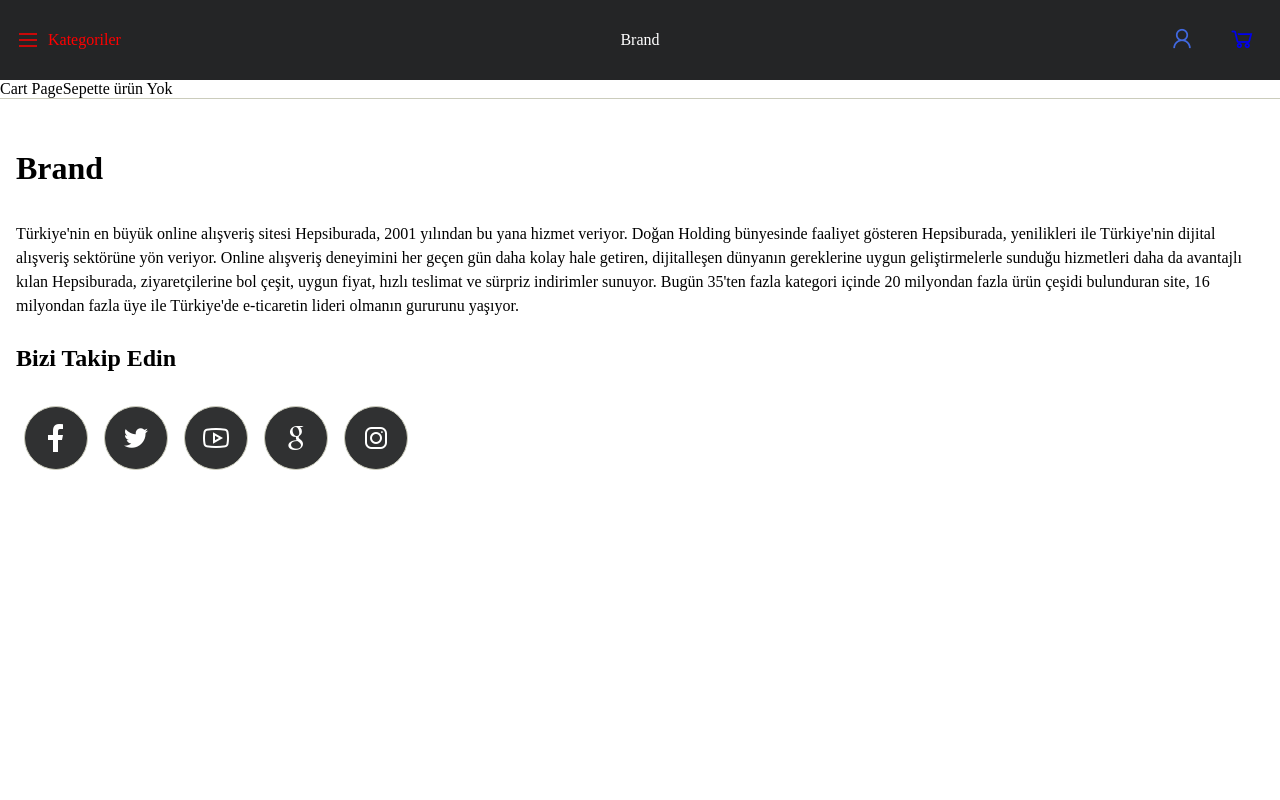
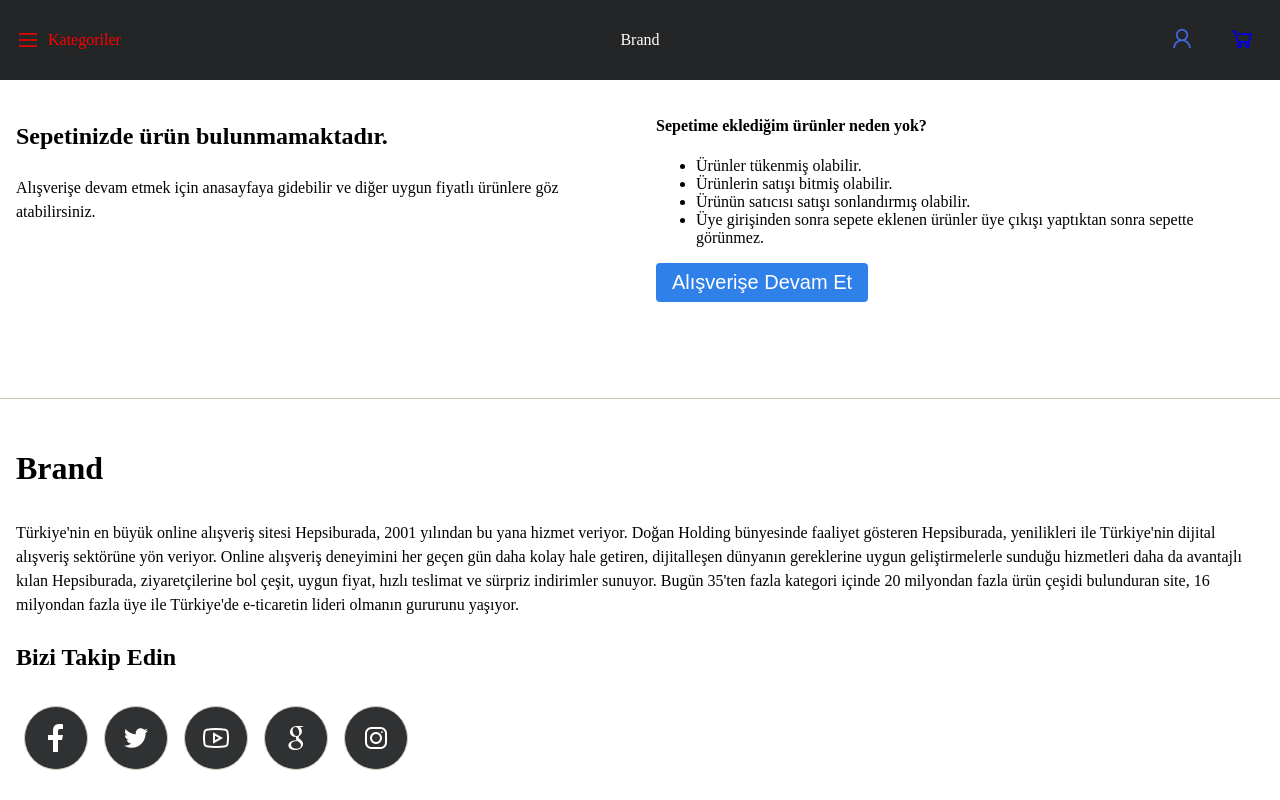
Before and after one commit to onuralpozkan/react-ecommerce, a React (Create React App) app: page /cart in a window 1280 px wide. Built offline with nearby package versions, Linux system fonts and the light colour scheme; data requests are answered from the project's data file.

Commit message:
Cart Page

```diff
--- /dev/null
+++ b/src/components/Cart/EmptyCart.css
@@ -0,0 +1,18 @@
+.emptyCart {
+  display: flex;
+  flex-flow: row wrap;
+}
+.emptyCart-left {
+  flex: 1;
+  padding: 1rem;
+}
+.emptyCart-right {
+  flex: 1;
+  padding: 1rem;
+}
+
+@media screen and (max-width: 600px) {
+    .emptyCart {
+        flex-flow: column;
+    }
+}
--- /dev/null
+++ b/src/components/Cart/EmptyCart.jsx
@@ -0,0 +1,39 @@
+import { useHistory } from "react-router";
+import { Button } from "../Common/Button";
+import { Title } from "../Common/Title";
+import "./EmptyCart.css";
+
+const EmptyCart = () => {
+  const history = useHistory();
+  return (
+    <div className="emptyCart">
+      <div className="emptyCart-left">
+        <Title text="Sepetinizde ürün bulunmamaktadır." cssClass="text-large" />
+        <Title
+          text="Alışverişe devam etmek için anasayfaya gidebilir ve diğer
+              uygun fiyatlı ürünlere göz atabilirsiniz."
+          cssClass="text"
+        />
+      </div>
+      <div className="emptyCart-right">
+        <h4>Sepetime eklediğim ürünler neden yok?</h4>
+        <ul>
+          <li>Ürünler tükenmiş olabilir.</li>
+          <li>Ürünlerin satışı bitmiş olabilir.</li>
+          <li>Ürünün satıcısı satışı sonlandırmış olabilir.</li>
+          <li>
+            Üye girişinden sonra sepete eklenen ürünler üye çıkışı yaptıktan
+            sonra sepette görünmez.
+          </li>
+        </ul>
+        <Button
+          handleClick={() => history.push("/")}
+          label="Alışverişe Devam Et"
+          cssClass="btn btn-primary"
+        />
+      </div>
+    </div>
+  );
+};
+
+export default EmptyCart;
--- /dev/null
+++ b/src/components/Cart/FilledCart.css
@@ -0,0 +1,15 @@
+.productTable,.productTable th,.productTable td {
+    border: 1px solid black;
+    border-collapse: collapse;
+    text-align: center;
+    padding: .5rem 1rem;
+}
+
+.productTable tr td:first-child {
+    text-align: left;
+    padding-left: .5rem;
+}
+.productTable {
+    max-width: 900px;
+    margin: 2rem auto;
+}
--- /dev/null
+++ b/src/components/Cart/FilledCart.jsx
@@ -0,0 +1,34 @@
+import { Button } from "../Common/Button";
+import "./FilledCart.css";
+const FilledCart = ({ products, deleteProduct }) => {
+  return (
+    <table className="productTable">
+      <thead>
+        <tr>
+          <th>Ürün Adı</th>
+          <th>Miktarı</th>
+          <th>Fiyatı</th>
+          <th>Sepetten Çıkar</th>
+        </tr>
+      </thead>
+      <tbody>
+        {products.map(({ product, productCount }) => (
+          <tr key={product.id}>
+            <td>{product.productName}</td>
+            <td>{productCount}</td>
+            <td>{product.unitPrice}</td>
+            <td>
+              <Button
+                label="Sil"
+                cssClass="btn btn-danger btn-block"
+                handleClick={() => deleteProduct(product.id)}
+              />
+            </td>
+          </tr>
+        ))}
+      </tbody>
+    </table>
+  );
+};
+
+export default FilledCart;
--- a/src/components/Footer/Footer.css
+++ b/src/components/Footer/Footer.css
@@ -1,5 +1,5 @@
 footer {
-    margin-top: 80px;
+    margin-top: 10rem;
     padding: 1rem;
     border-top: 1px solid var(--border-color);
 }
--- a/src/pages/Cart.jsx
+++ b/src/pages/Cart.jsx
@@ -1,42 +1,24 @@
 import React from "react";
 import { useDispatch, useSelector } from "react-redux";
-import { Button } from "../components/Common/Button";
 import Layout from "../components/Layout/Layout";
+import EmptyCart from "../components/Cart/EmptyCart";
+import FilledCart from "../components/Cart/FilledCart";
 import { removeProductFromCart } from "../store/Actions/cartActions";
 
 const Cart = () => {
   const dispatch = useDispatch();
   const state = useSelector((state) => state.cartReducer);
-  console.log("cart page", state);
-
   const deleteProduct = (id) => {
-      console.log('Delete Product', id);
-      dispatch(removeProductFromCart(id))
-  }
+    dispatch(removeProductFromCart(id));
+  };
   return (
     <Layout>
       <div style={{ position: "relative", top: "80px" }}>
-        Cart Page
-        {state.length ? <table>
-            <thead>
-                <tr>
-                    <th>Ürün Adı</th>
-                    <th>Miktarı</th>
-                    <th>Fiyatı</th>
-                    <th>Sepetten Çıkar</th>
-                </tr>
-            </thead>
-            <tbody>
-                {state.map(({product, productCount}) => (
-                    <tr key={product.id}>
-                        <td>{product.productName}</td>
-                        <td>{productCount}</td>
-                        <td>{product.unitPrice}</td>
-                        <td><Button label="Sil" cssClass="btn btn-danger" handleClick={() => deleteProduct(product.id)}/></td>
-                    </tr>
-                ))}
-            </tbody>
-        </table> : "Sepette ürün Yok"}
+        {state.length ? (
+          <FilledCart products={state} deleteProduct={deleteProduct} />
+        ) : (
+          <EmptyCart />
+        )}
       </div>
     </Layout>
   );
--- a/src/pages/ProductDetail.css
+++ b/src/pages/ProductDetail.css
@@ -43,7 +43,8 @@
 }
 .detail-count input {
     padding: .5rem;
-    width: 3rem;
+    text-align: center;
+    width: 2.5rem;
     border: none;
     outline: none;
     border-left: 1px solid var(--border-color);
--- a/src/pages/ProductDetail.jsx
+++ b/src/pages/ProductDetail.jsx
@@ -68,6 +68,7 @@
               type="text"
               name="productCount"
               value={productCount}
+              disabled
               onChange={(e) => setProductCount(e.target.count)}
             />
             <i className="las la-plus" onClick={() => handleCount(+1)}></i>
--- a/src/store/Actions/productActions.js
+++ b/src/store/Actions/productActions.js
@@ -18,7 +18,6 @@
     payload: data,
   };
 };
-
 export const fetchProducts = () => {
   return async (dispatch) => {
     try {
```
